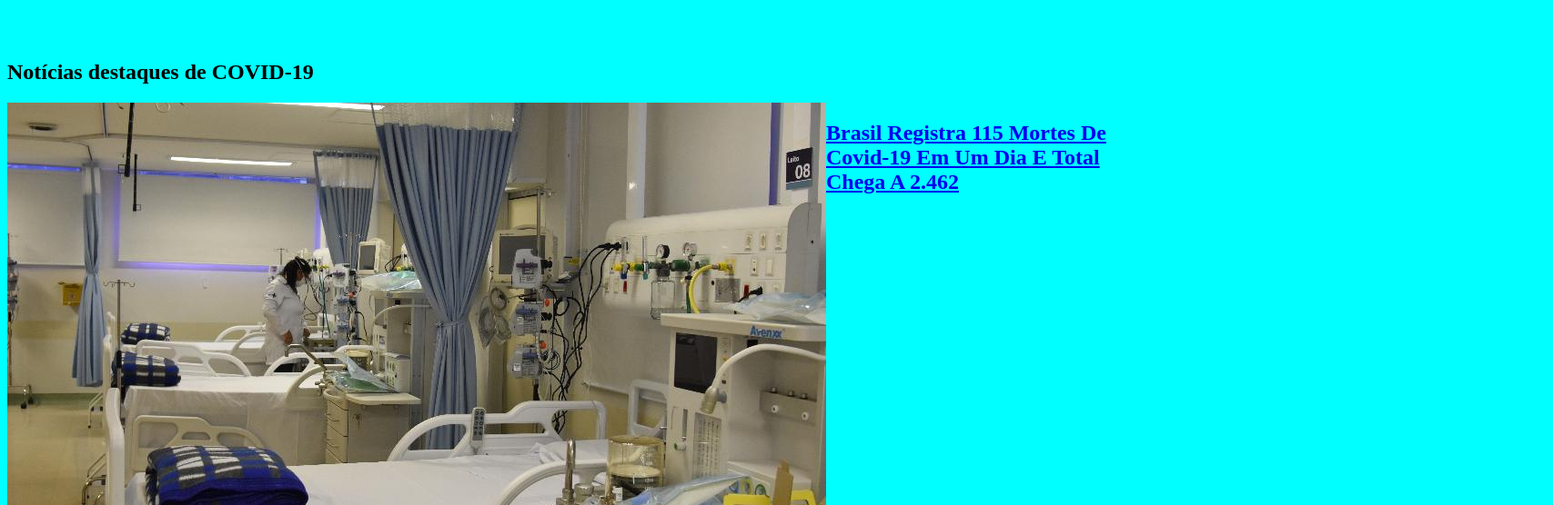
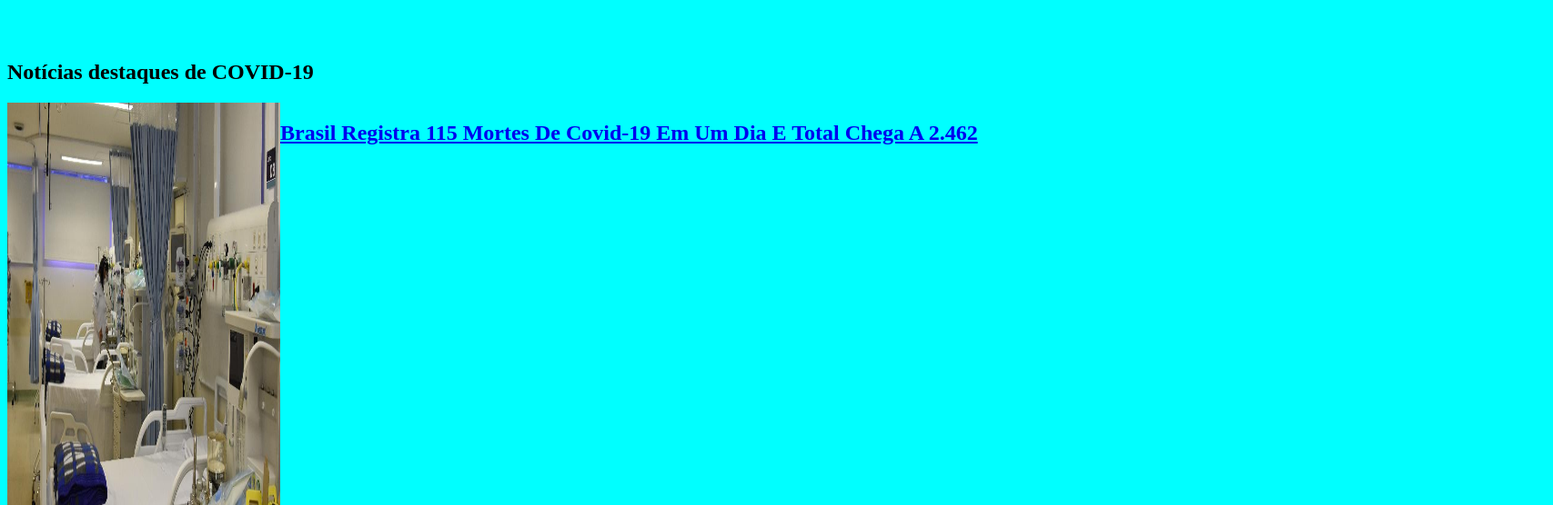
Before and after one commit to tfalc/covidpage, a plain HTML site: page index.html in a window 1280 px wide. Shown: the part 144-700 px from the top of the page at 91% size, 1707 px wide, since content can reach past the window. Drawn offline with Linux system fonts and the light colour scheme.

Commit message:
img height and width
Atualização do tamanho das imagens

```diff
--- a/style.css
+++ b/style.css
@@ -37,6 +37,11 @@ body{
     display: flex;
 }
 
+.NoticiasDestaque img{
+    width: 300px;
+    height: 500px;
+}
+
 #noticiassemana{
     font-family: Verdana, Geneva, Tahoma, sans-serif;
     text-align: justify;
```
